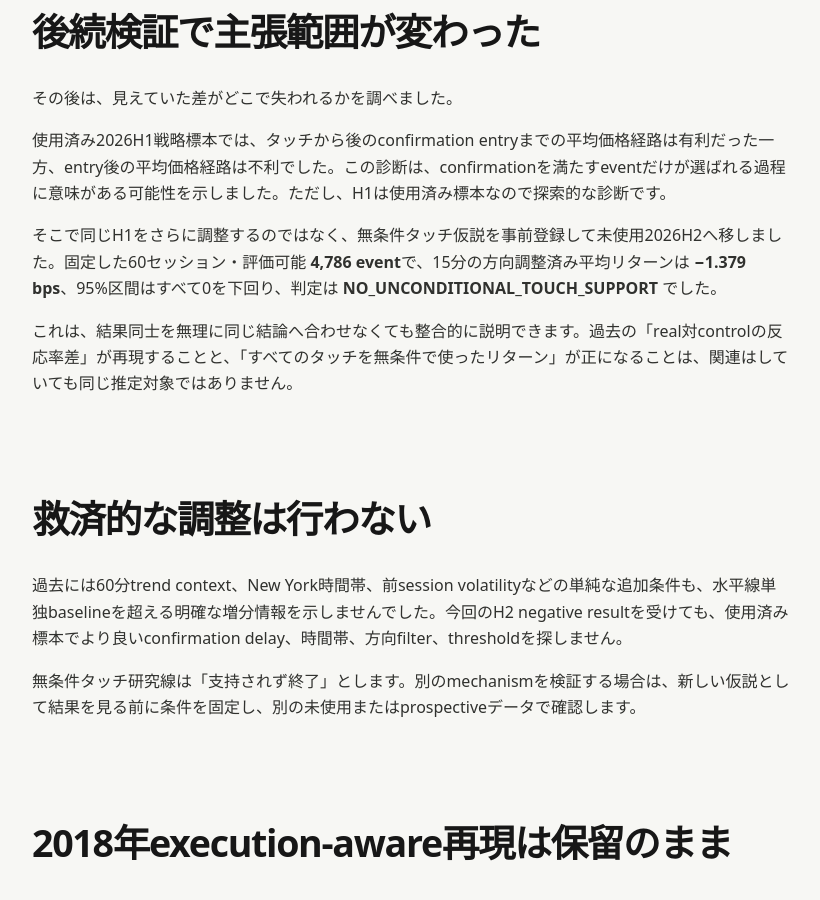
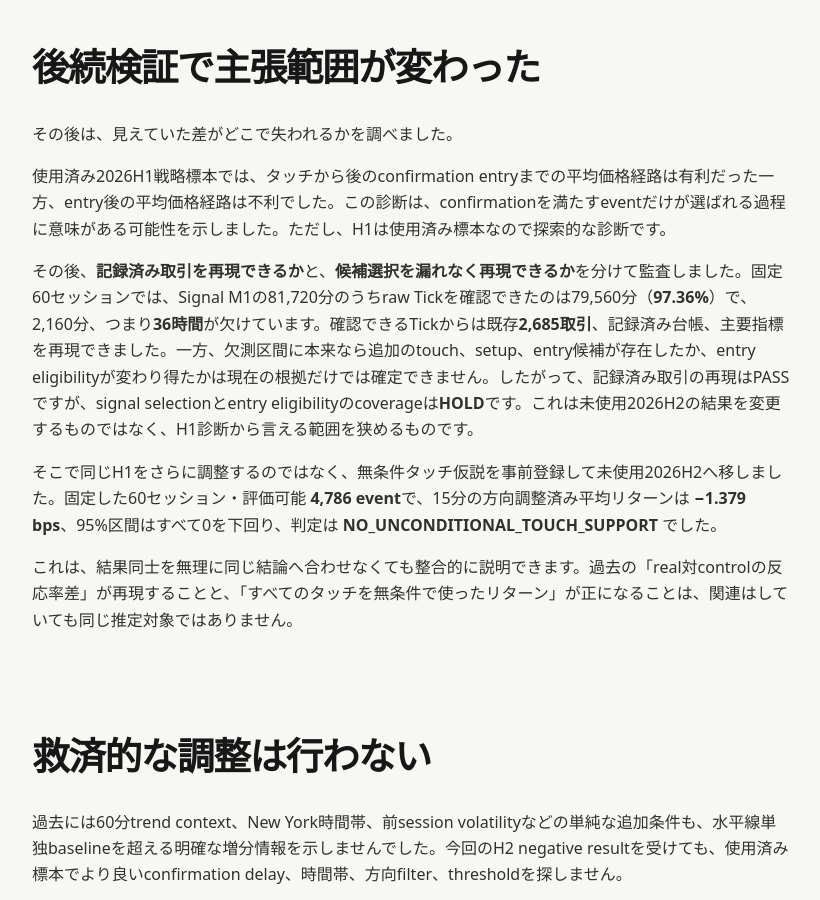
Before and after one commit to Josh-Temple/studio-lab-research, a Jekyll site: the page built from ja/research/gold-horizontal-replication-execution-evidence.md, in a window 1280 px wide and 900 px high, scrolled down 2976 px. Shown: the whole window, without its empty margins (48-868 px from the left). Built offline with Jekyll 4.4.1, drawn with Linux system fonts in a browser that asks for light colours; some of the changed text lies outside the part shown.

Commit message:
H1 Tick欠測による主張境界を追記

```diff
--- a/ja/research/gold-horizontal-replication-execution-evidence.md
+++ b/ja/research/gold-horizontal-replication-execution-evidence.md
@@ -5,9 +5,9 @@ lang: ja
 permalink: /ja/research/gold-horizontal-replication-execution-evidence/
 research_id: "PILOT-TRADING-001 / GOLD horizontal replication and execution"
 status: "混合した根拠 — 反応差は再現、無条件タッチは支持されず"
-updated: "2026-09-15"
+updated: "2026-09-24"
 topic: "トレード / GOLD水平線"
-summary: "水平線の方向反応率差は4つの履歴期間で正となり、2019年のquote-crossing検証も固定条件では正でした。一方、後続の事前登録済み未使用2026H2検証では無条件タッチの効果は支持されず、公開上の主張範囲を狭めました。"
+summary: "水平線の方向反応率差は4つの履歴期間で正となり、2019年のquote-crossing検証も固定条件では正でした。一方、後続の未使用2026H2検証では無条件タッチの効果は支持されませんでした。2026H1のTick coverage監査では記録済み取引を再現できましたが、候補選択の完全性までは確認できていません。"
 ---
 
 ## 現在の結論
@@ -66,6 +66,8 @@ GOLD水平線研究には、現在 **再現したpositiveなsignal-level evidenc
 
 使用済み2026H1戦略標本では、タッチから後のconfirmation entryまでの平均価格経路は有利だった一方、entry後の平均価格経路は不利でした。この診断は、confirmationを満たすeventだけが選ばれる過程に意味がある可能性を示しました。ただし、H1は使用済み標本なので探索的な診断です。
 
+その後、**記録済み取引を再現できるか**と、**候補選択を漏れなく再現できるか**を分けて監査しました。固定60セッションでは、Signal M1の81,720分のうちraw Tickを確認できたのは79,560分（**97.36%**）で、2,160分、つまり**36時間**が欠けています。確認できるTickからは既存**2,685取引**、記録済み台帳、主要指標を再現できました。一方、欠測区間に本来なら追加のtouch、setup、entry候補が存在したか、entry eligibilityが変わり得たかは現在の根拠だけでは確定できません。したがって、記録済み取引の再現はPASSですが、signal selectionとentry eligibilityのcoverageは**HOLD**です。これは未使用2026H2の結果を変更するものではなく、H1診断から言える範囲を狭めるものです。
+
 そこで同じH1をさらに調整するのではなく、無条件タッチ仮説を事前登録して未使用2026H2へ移しました。固定した60セッション・評価可能 **4,786 event**で、15分の方向調整済み平均リターンは **−1.379 bps**、95%区間はすべて0を下回り、判定は **NO_UNCONDITIONAL_TOUCH_SUPPORT** でした。
 
 これは、結果同士を無理に同じ結論へ合わせなくても整合的に説明できます。過去の「real対controlの反応率差」が再現することと、「すべてのタッチを無条件で使ったリターン」が正になることは、関連はしていても同じ推定対象ではありません。
```
